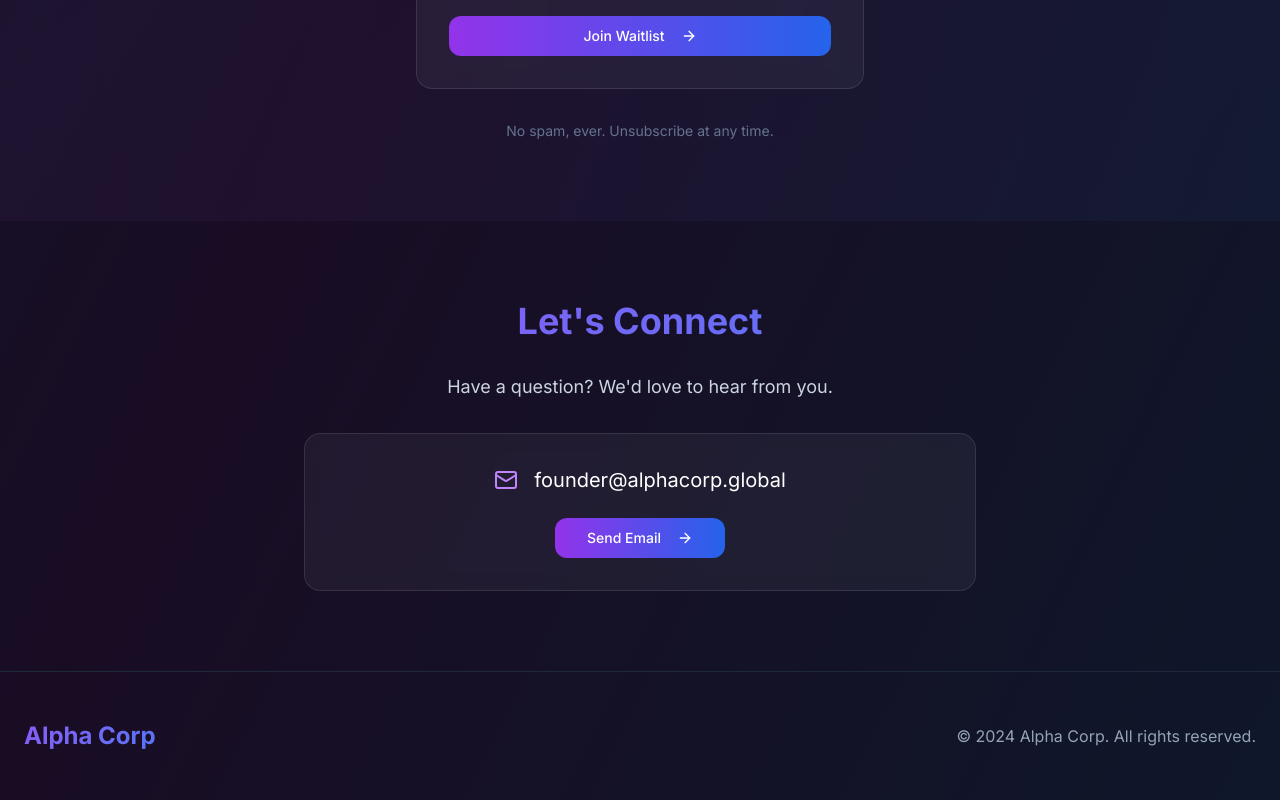
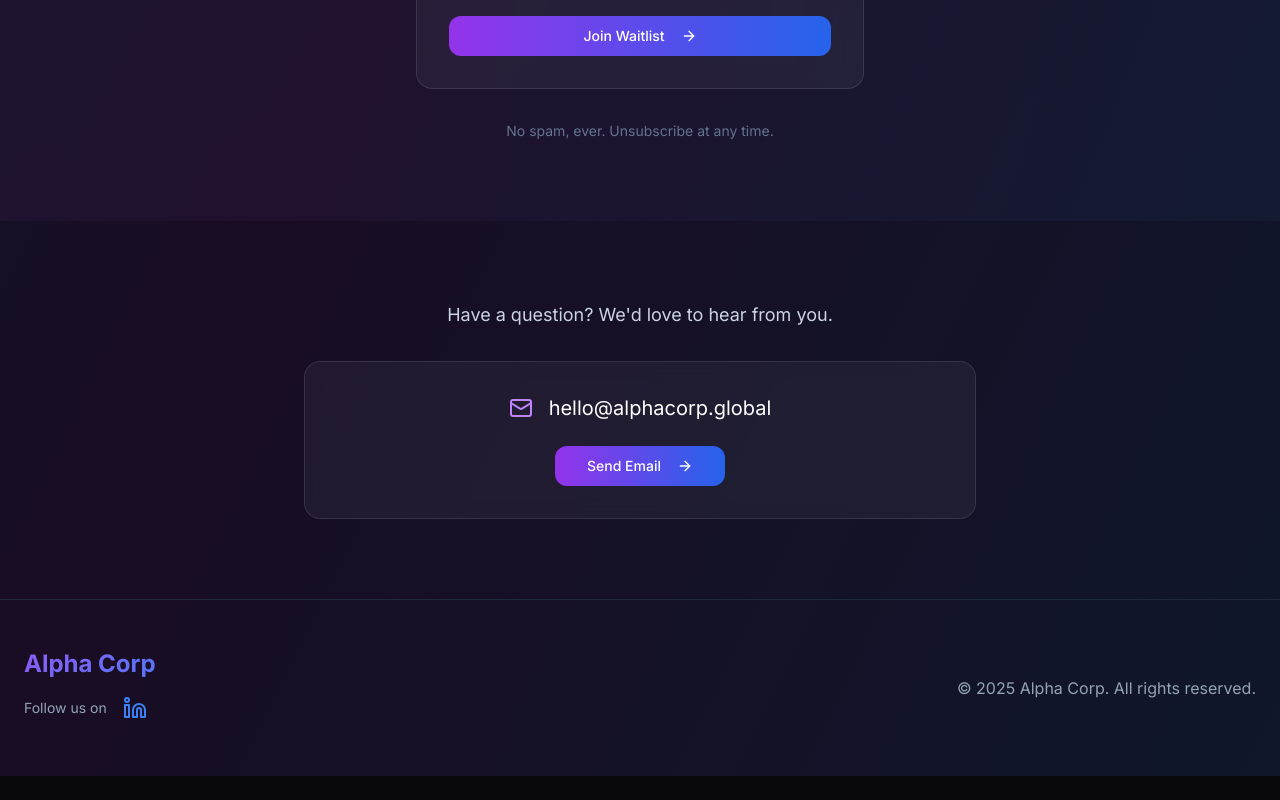
Before and after one commit to AN1KE7/alphacorpglobal-website-v1, a React (Vite) app: page / in a window 1280 px wide. Shown: the part 1835-2635 px from the top of the page. After the commit the page ends 2611 px from the top, so only its background shows below. Built offline with nearby package versions, Linux system fonts and the light colour scheme.

Commit message:
Added linkedin , content modification

```diff
--- a/package.json
+++ b/package.json
@@ -52,6 +52,7 @@
     "react-day-picker": "^8.10.1",
     "react-dom": "^18.3.1",
     "react-hook-form": "^7.53.0",
+    "react-icons": "^5.5.0",
     "react-resizable-panels": "^2.1.3",
     "react-router-dom": "^6.26.2",
     "recharts": "^2.12.7",
--- a/src/pages/Index.tsx
+++ b/src/pages/Index.tsx
@@ -1,6 +1,5 @@
-
 import React, { useEffect, useRef } from 'react';
-import { ArrowRight, Mail, Sparkles, Heart, Zap, Users, ChevronDown } from 'lucide-react';
+import { ArrowRight, Mail, Sparkles, Heart, Zap, Users, ChevronDown, LinkedinIcon } from 'lucide-react';
 import { Button } from '@/components/ui/button';
 import { Input } from '@/components/ui/input';
 import { Card, CardContent } from '@/components/ui/card';
@@ -128,8 +127,8 @@ const Index = () => {
               Empowering Your True Potential
             </h2>
             <p className="text-lg text-slate-300 mb-12 leading-relaxed">
-              At Alpha Corp, we believe that small, consistent changes lead to extraordinary transformations.
-              Our mission is to create tools and technology that understands your true potential and makes positive change not just possible, but inevitable.
+            At Alpha Corp, we believe that small, consistent changes lead to extraordinary transformations.
+            Our mission is to create tools and technology that understands your productivity goals and makes positive change not just possible, but inevitable.
             </p>
 
             <div className="grid md:grid-cols-3 gap-8">
@@ -207,9 +206,7 @@ const Index = () => {
       <section id="contact" className="py-20">
         <div className="container mx-auto px-6">
           <div className="max-w-2xl mx-auto text-center fade-in-on-scroll">
-            <h2 className="text-3xl md:text-4xl font-bold mb-8 gradient-text">
-              Let's Connect
-            </h2>
+
             <p className="text-lg text-slate-300 mb-8">
               Have a question? We'd love to hear from you.
             </p>
@@ -217,7 +214,7 @@ const Index = () => {
             <div className="glass-card rounded-2xl p-8">
               <div className="flex items-center justify-center space-x-4 mb-6">
                 <Mail className="w-6 h-6 text-purple-400" />
-                <span className="text-xl text-white">founder@alphacorp.global</span>
+                <span className="text-xl text-white">hello@alphacorp.global</span>
               </div>
 
               <Button
@@ -235,12 +232,24 @@ const Index = () => {
       {/* Footer */}
       <footer className="border-t border-slate-800 py-12">
         <div className="container mx-auto px-6">
-          <div className="flex flex-col md:flex-row justify-between items-center">
-            <div className="text-2xl font-bold gradient-text mb-4 md:mb-0">
-              Alpha Corp
+          <div className="flex flex-col md:flex-row justify-between items-center gap-4 md:gap-0">
+            <div className="flex flex-col items-center md:items-start mb-4 md:mb-0">
+              <div className="text-2xl font-bold gradient-text">Alpha Corp</div>
+              <div className="flex items-center gap-2 mt-2">
+                <span className="text-slate-400 text-sm">Follow us on</span>
+                <a
+                  href="https://www.linkedin.com/company/alpha-corp-global"
+                  target="_blank"
+                  rel="noopener noreferrer"
+                  aria-label="Alpha Corp LinkedIn"
+                  className="inline-flex items-center justify-center rounded-full p-2 hover:bg-slate-800 transition-colors"
+                >
+                  <LinkedinIcon className="w-6 h-6 text-blue-500 hover:text-blue-400 transition-colors" />
+                </a>
+              </div>
             </div>
             <div className="text-slate-400 text-center md:text-right">
-              <p>&copy; 2024 Alpha Corp. All rights reserved.</p>
+              <p>&copy; 2025 Alpha Corp. All rights reserved.</p>
             </div>
           </div>
         </div>
```
Also changed, not shown: 1 other file (tests, documents, lock files or other folders).
